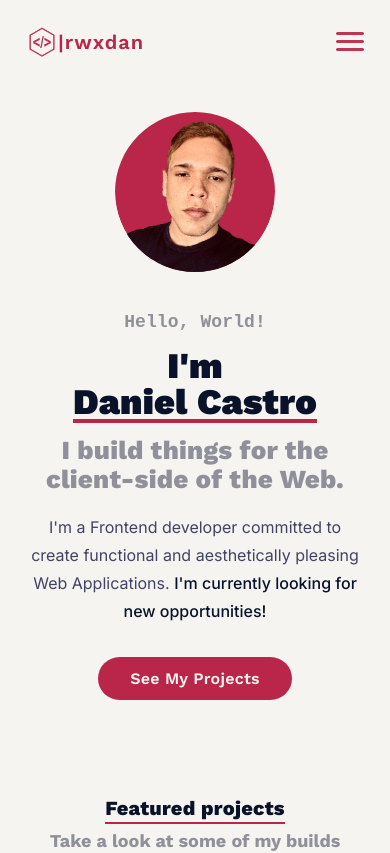
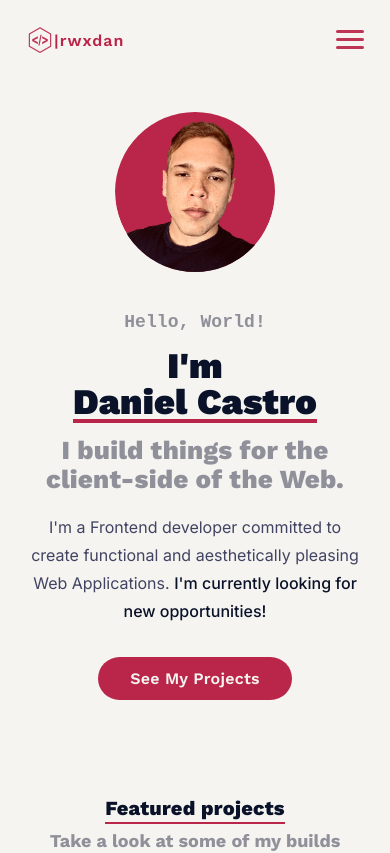
Before and after one commit to rwxdan/rwxdan.dev, a React (Vite) app: page / in a window 390 px wide. Shown: the top 853 px of the page. Built offline with nearby package versions, Linux system fonts and the light colour scheme; a web font is replaced by a local one.

Commit message:
Rev
- Take care of logo elements on smaller screens

```diff
--- a/src/components/Nav/nav.css
+++ b/src/components/Nav/nav.css
@@ -104,6 +104,15 @@
     height: 2rem;
   }
 
+  .nav-logo-icon {
+    max-height: 2rem;
+    display: inline-block;
+  }
+
+  .nav-logo-text {
+    font-size: var(--fs-base);
+  }
+
   .nav-links-box {
     display: none;
     gap: 2rem;
```
